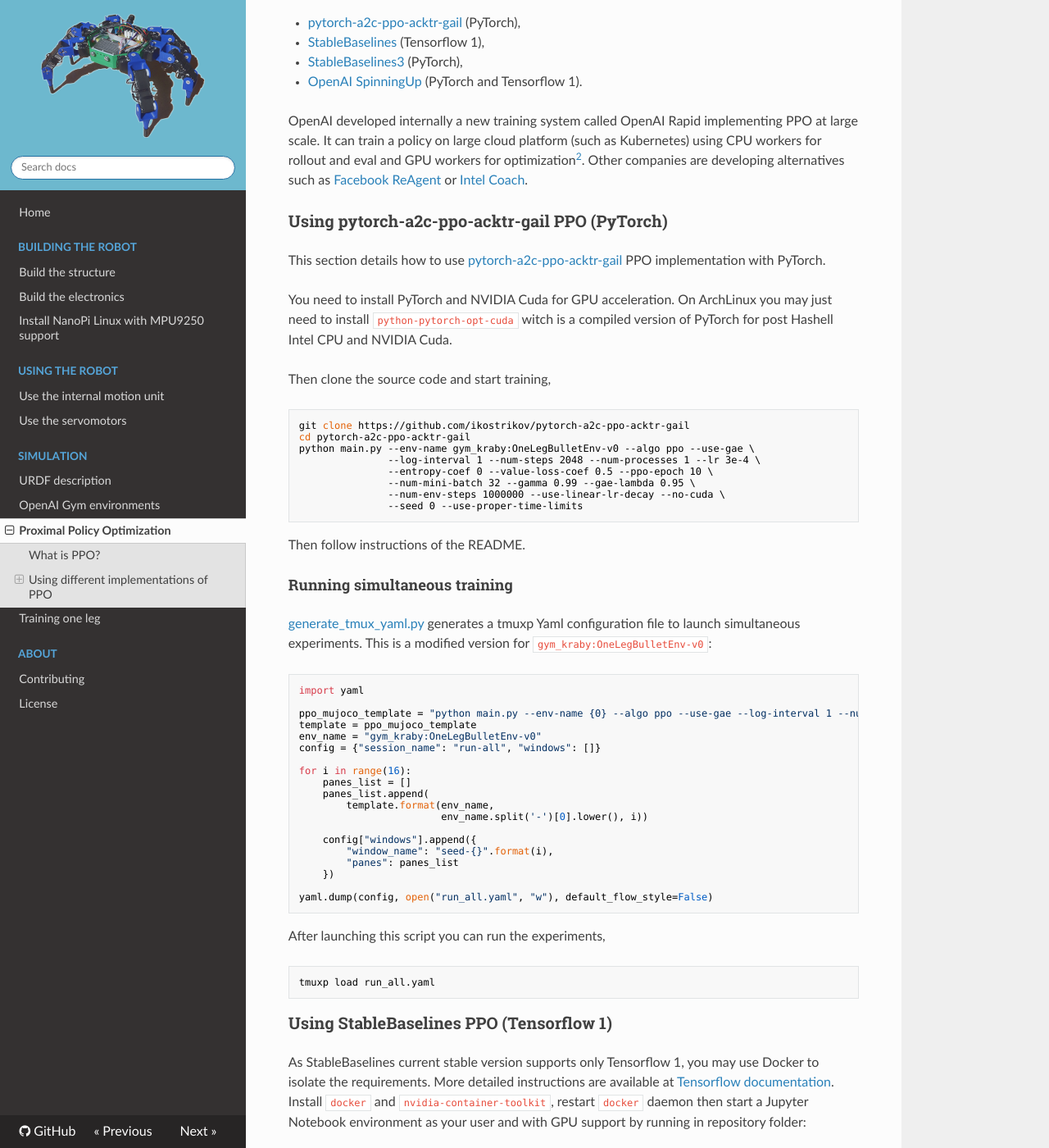
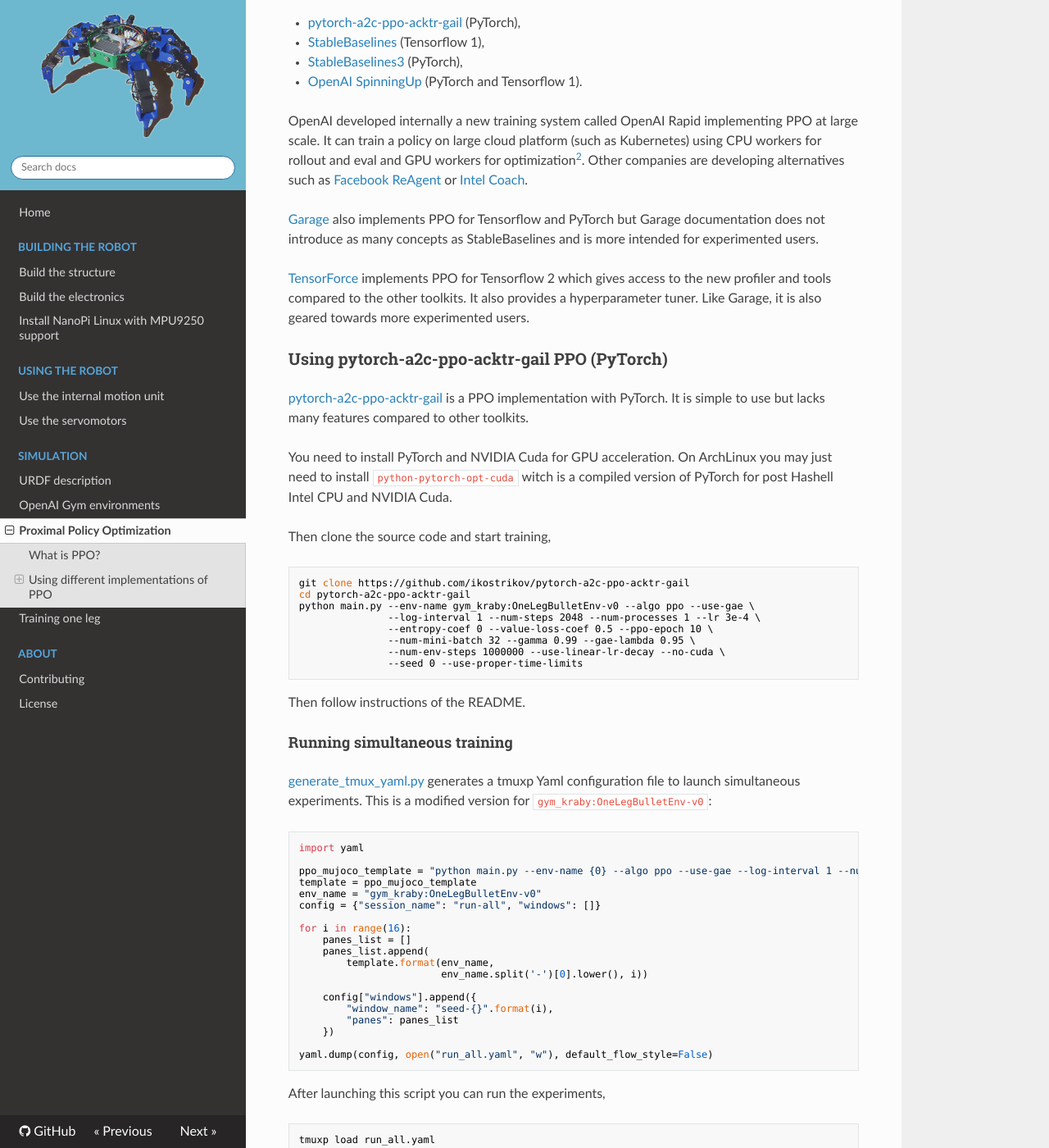
Before and after one commit to erdnaxe/kraby, an MkDocs documentation site: the page built from docs/implementations_ppo.md, in a window 1280 px wide and 1400 px high, scrolled down 881 px. Shown: the whole window at 82% size. Built offline with MkDocs 1.6.1, drawn with Linux system fonts in a browser that asks for light colours; nearby versions of some CDN libraries; some of the changed text lies outside the part shown.

Commit message:
Docs: other PPO implementations

```diff
--- a/docs/implementations_ppo.md
+++ b/docs/implementations_ppo.md
@@ -27,11 +27,21 @@
 [Facebook ReAgent](https://github.com/facebookresearch/ReAgent)
 or [Intel Coach](https://github.com/NervanaSystems/coach).
 
+[Garage](https://github.com/rlworkgroup/garage) also implements PPO for
+Tensorflow and PyTorch
+but Garage documentation does not introduce as many concepts as StableBaselines
+and is more intended for experimented users.
+
+[TensorForce](https://github.com/tensorforce/tensorforce) implements PPO
+for Tensorflow 2 which gives access to the new profiler and tools compared to the other toolkits.
+It also provides a hyperparameter tuner. Like Garage, it is also geared towards
+more experimented users.
+
 ### Using pytorch-a2c-ppo-acktr-gail PPO (PyTorch)
 
-This section details how to use
 [pytorch-a2c-ppo-acktr-gail](https://github.com/ikostrikov/pytorch-a2c-ppo-acktr-gail)
-PPO implementation with PyTorch.
+is a PPO implementation with PyTorch.
+It is simple to use but lacks many features compared to other toolkits.
 
 You need to install PyTorch and NVIDIA Cuda for GPU acceleration.
 On ArchLinux you may just need to install `python-pytorch-opt-cuda`
@@ -89,6 +99,12 @@
 
 ### Using StableBaselines PPO (Tensorflow 1)
 
+[StableBaselines](https://github.com/hill-a/stable-baselines) is a fork
+of OpenAI Baselines that make it more easier to use for beginners
+and cleans up the code base.
+[StableBaselines documentation](https://stable-baselines.readthedocs.io/en/master/)
+introduces many key concepts and is quite clear about PPO parameters.
+
 As StableBaselines current stable version supports only Tensorflow 1,
 you may use Docker to isolate the requirements.
 More detailed instructions are available at
@@ -107,6 +123,11 @@
 
 ### Using OpenAI Spinning Up PPO (PyTorch)
 
+[OpenAI Spinning Up](https://spinningup.openai.com/en/latest/) is a more recent
+implementation than OpenAI Baselines.
+It is geared toward giving a well-documented code repository of short
+implementations of key algorithms.
+
 For an easier setup you may use Docker to isolate the requirements.
 Install `docker` and `nvidia-container-toolkit`,
 restart `docker` daemon then start a Jupyter Notebook environment
```
